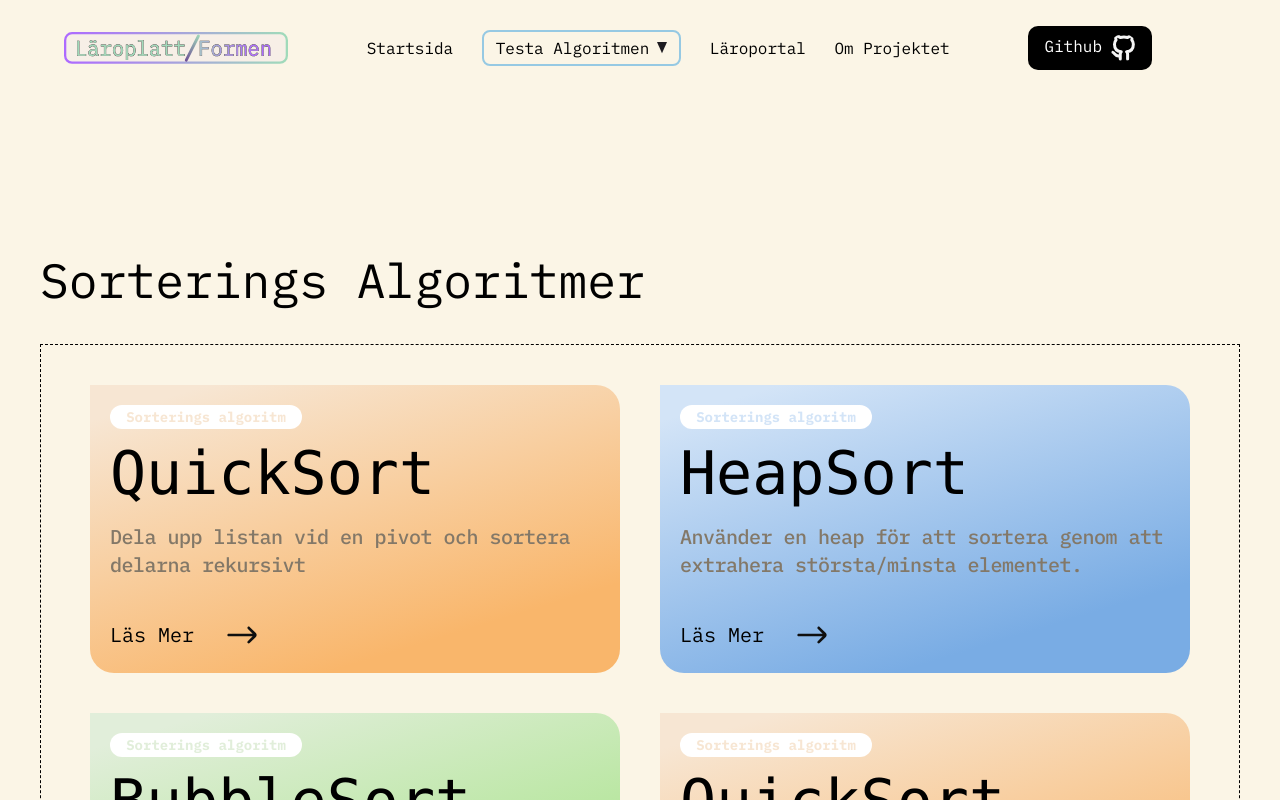
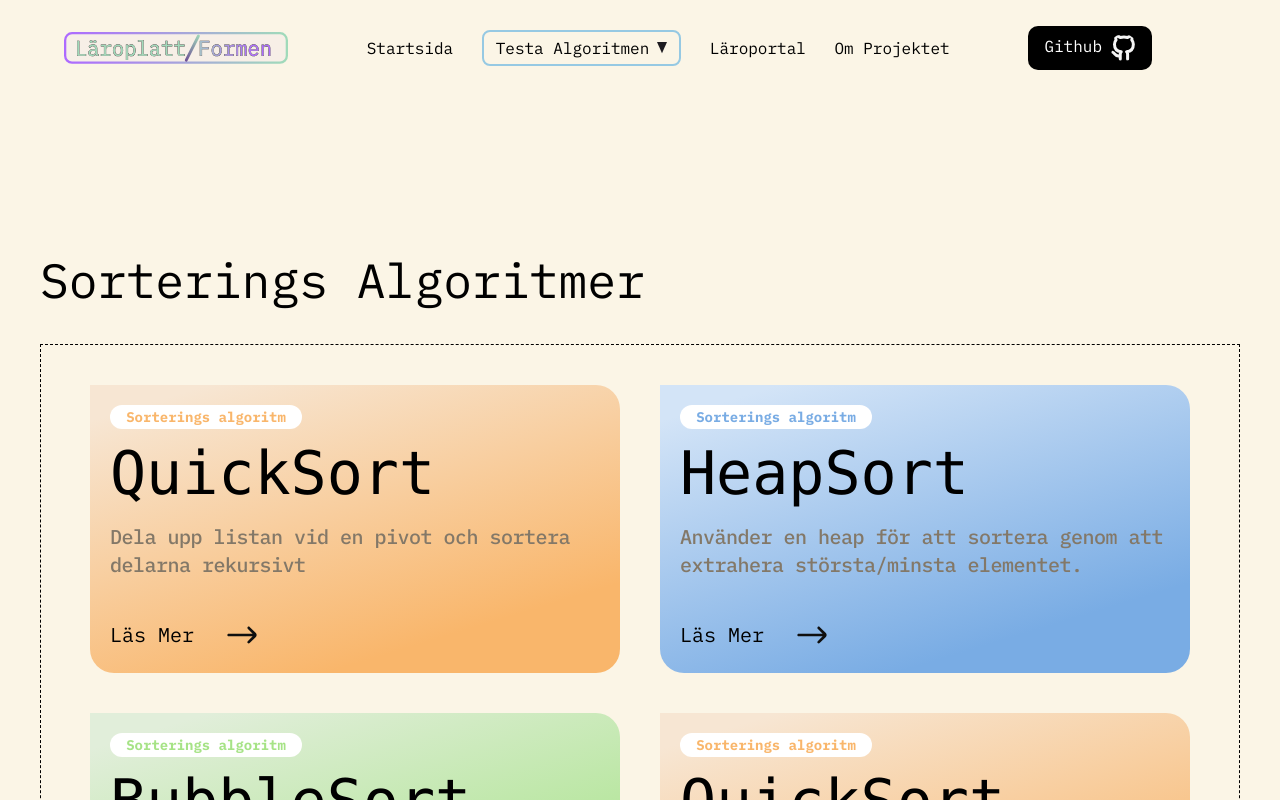
Before and after one commit to Emilaberg/datacentralen, a React (Vite) app: page /laroportal in a window 1280 px wide. Shown: the top 800 px of the page. Built offline with nearby package versions, Linux system fonts and the light colour scheme; no server answers.

Commit message:
adjusted colors on card, second color is bugged or doesent exist

```diff
--- a/src/Routing/routes/Index.tsx
+++ b/src/Routing/routes/Index.tsx
@@ -3,7 +3,7 @@ import HeroBanner from "../../components/Herobanner/HeroBanner";
 import TeachingMaterialsContainer from "../../components/Laroportal/TeachingMaterialsContainer";
 import ApiService from "../../Services/ApiService";
 import { useQuery } from "@tanstack/react-query";
-import { ArticleProps, ArticleCardDTOProps } from "../../Types/types";
+import { ArticleProps } from "../../Types/types";
 
 const Index = () => {
   //exempel på hur man kan hämta och använda useQuery
@@ -20,7 +20,7 @@ const Index = () => {
       queryKey: ["articlesCard"],
     }
   );
-  console.log(articlesCardData);
+
   return (
     <section>
       <HeroBanner />
--- a/src/components/Laroportal/TeachingCard.tsx
+++ b/src/components/Laroportal/TeachingCard.tsx
@@ -41,7 +41,7 @@ const TeachingCard: React.FC<CardComponentProps> = ({
       <div className="w-48 h-6 bg-white rounded-xl flex items-center justify-center">
         <p
           className="text-sm font-extrabold"
-          style={{ color: `${gradientColor2}` }}
+          style={{ color: `${gradientColor1}` }}
         >
           {algorithmType}
         </p>
--- a/src/components/Laroportal/TeachingMaterialsContainer.tsx
+++ b/src/components/Laroportal/TeachingMaterialsContainer.tsx
@@ -71,8 +71,8 @@ const TeachingMaterialsContainer = ({
                   algorithmType={card.type}
                   algorithmName={card.title}
                   algorithmDescription={card.description}
-                  gradientColor1="#FFFFFF"
-                  gradientColor2={card.colorCodeOne}
+                  gradientColor1={card.colorCodeOne}
+                  gradientColor2="#FFFFFF"
                 />
                 <div>{card.coloCodeTwo}</div>
               </motion.div>
```
